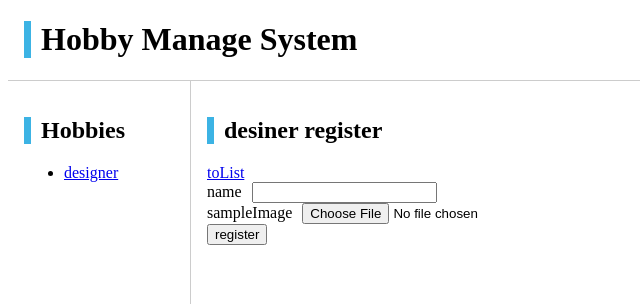
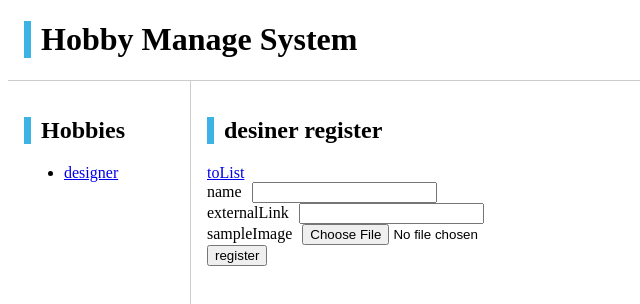
Before and after one commit to tarosuke777/hobby_front, a Next.js app: page /designer/register in a window 1280 px wide. Shown: the top 304 px of the page, without its empty margins (0-640 px from the left). Built offline with nearby package versions, Linux system fonts and the light colour scheme.

Commit message:
add external link

```diff
--- a/app/designer/page.js
+++ b/app/designer/page.js
@@ -35,8 +35,8 @@ export default async function designerPage() {
                 <Link href={`/designer/${designer.id}`}>{designer.name}</Link>
               </td>
               <td>
-                <a href={designer.name} target="_brank">
-                  {designer.name}
+                <a href={designer.external_link} target="_brank">
+                  {designer.external_link}
                 </a>
               </td>
               <td>
--- a/app/designer/register/page.js
+++ b/app/designer/register/page.js
@@ -20,6 +20,10 @@ export default function registerPage() {
             <input type="text" name="name" />
           </div>
           <div>
+            <label>externalLink</label>
+            <input type="text" name="external_link" />
+          </div>
+          <div>
             <label>sampleImage</label>
             <input type="file" name="image" />
           </div>
```
